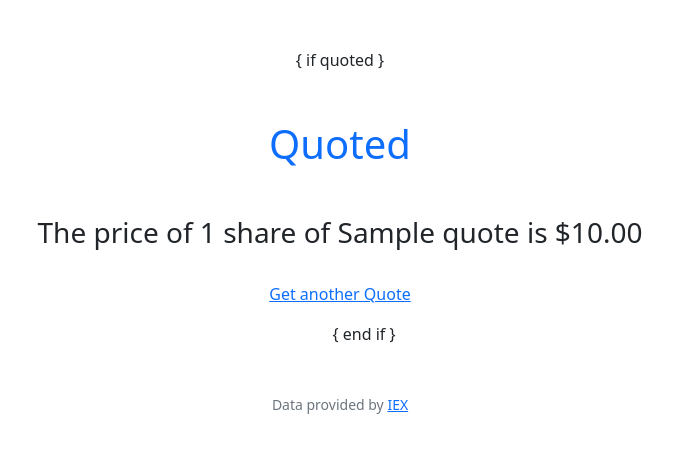
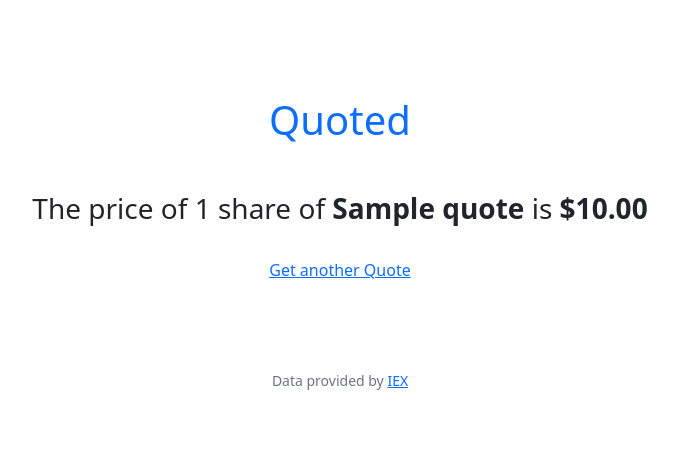
Before and after one commit to Qwilliams815/HarvardCS50x, a Flask app: template finance/templates/quoted.html in a window 1280 px wide. Shown: the part 76-529 px from the top of the page, without its empty margins (300-978 px from the left). Run offline with Flask 2, Linux system fonts and the light colour scheme; the template is opened without the code that fills it: most values are stand-ins (such as "Sample title", 1, 10 or a date in 2020); some libraries are stand-ins or nearby versions.

Commit message:
Thu, Jun 9, 2022, 11:17 PM +00:00

```diff
--- a/finance/templates/quoted.html
+++ b/finance/templates/quoted.html
@@ -5,9 +5,7 @@
 {% endblock %}
 
 {% block main %}
-    { if quoted }
-        <h1 class="m-5 text-primary">Quoted</h1>
-        <h3>The price of 1 share of {{ quote['name'] }} is {{ quote['price'] | usd }}</h3>
-        <a href="/quote" class="m-5"><p>Get another Quote</p></a>
-    { end if }
+    <h1 class="m-5 text-primary">Quoted</h1>
+    <h3>The price of 1 share of <strong>{{ quote['name'] }}</strong> is <strong>{{ quote['price'] | usd }}</strong></h3>
+    <a href="/quote" class="m-5"><p>Get another Quote</p></a>
 {% endblock %}
```
